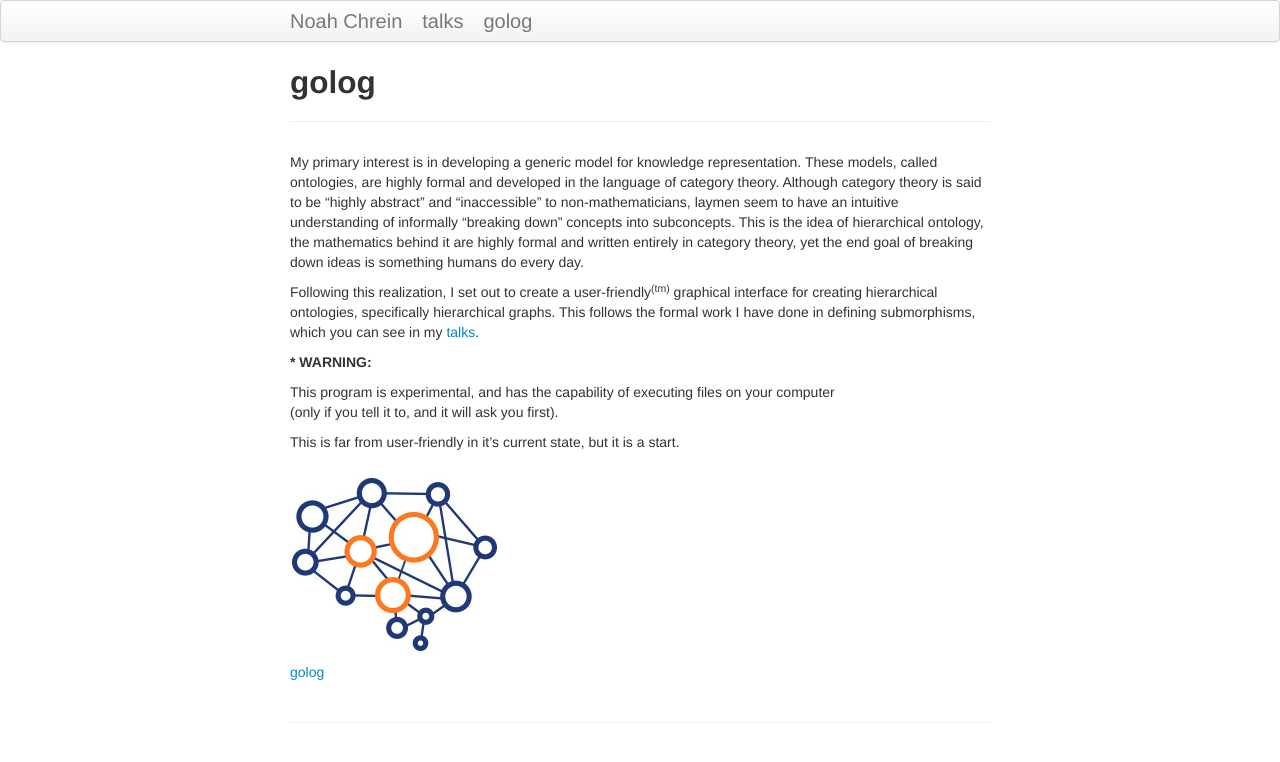
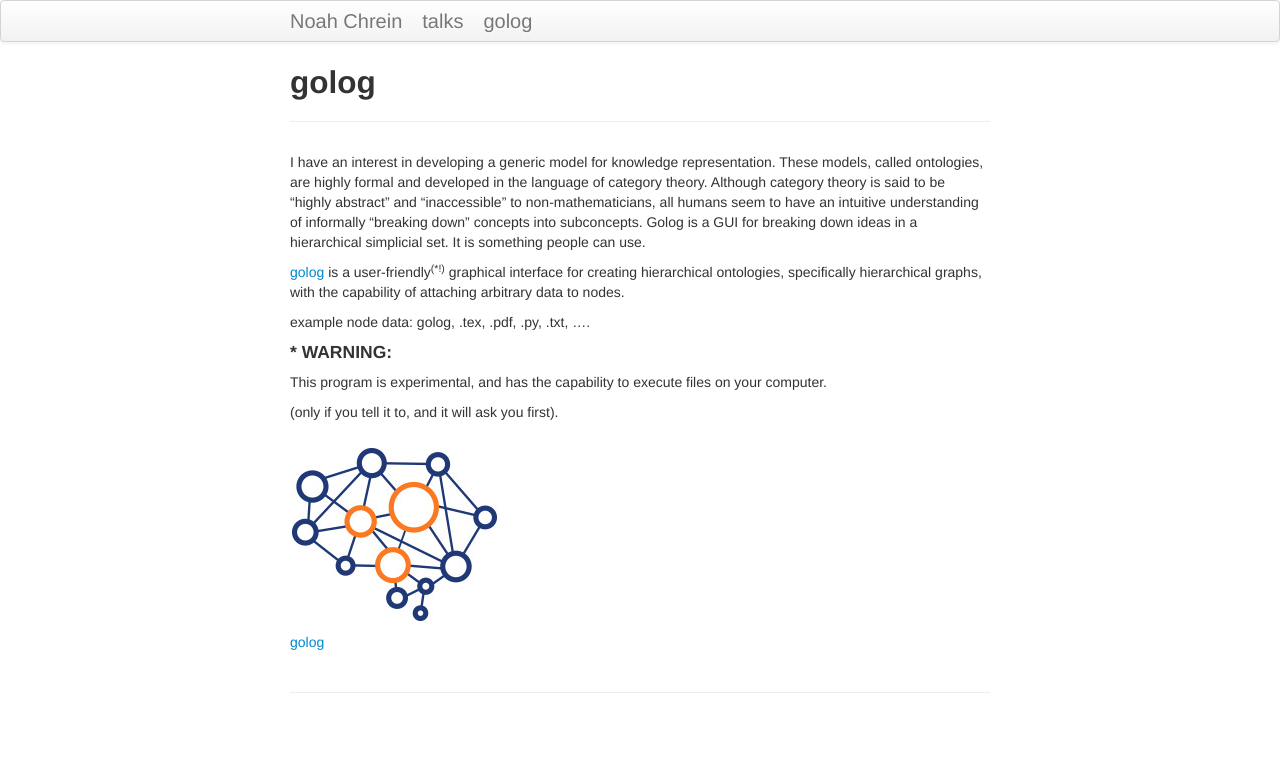
Before and after one commit to nchrein/nchrein.github.io, a Jekyll site: the page built from pages/golog.md, in a window 1280 px wide. Shown: the top 762 px of the page. Built offline with Jekyll 4.4.1, drawn with Linux system fonts in a browser that asks for light colours.

Commit message:
changes to golog

```diff
--- a/pages/golog.md
+++ b/pages/golog.md
@@ -2,15 +2,16 @@
 layout: page
 title: golog
 ---
-My primary interest is in developing a generic model for knowledge representation. These models, called ontologies, are highly formal and developed in the language of category theory. Although category theory is said to be "highly abstract" and "inaccessible" to non-mathematicians, laymen seem to have an intuitive understanding of informally "breaking down" concepts into subconcepts. This is the idea of hierarchical ontology, the mathematics behind it are highly formal and written entirely in category theory, yet the end goal of breaking down ideas is something humans do every day.
+I have an interest in developing a generic model for knowledge representation. These models, called ontologies, are highly formal and developed in the language of category theory. Although category theory is said to be "highly abstract" and "inaccessible" to non-mathematicians, all humans seem to have an intuitive understanding of informally "breaking down" concepts into subconcepts. Golog is a GUI for breaking down ideas in a hierarchical simplicial set. It is something people can use.
 
-Following this realization, I set out to create a user-friendly<sup>(tm)</sup> graphical interface for creating hierarchical ontologies, specifically hierarchical graphs. This follows the formal work I have done in defining submorphisms, which you can see in my [talks](./Talks.html).
+[golog](https://github.com/nopounch/golog) is a user-friendly<sup>(*!)</sup> graphical interface for creating hierarchical ontologies, specifically hierarchical graphs, with the capability of attaching arbitrary data to nodes.
 
-##### \* WARNING:
-This program is experimental, and has the capability of executing files on your computer
+example node data: golog, .tex, .pdf, .py, .txt, ....
+
+#### \* WARNING:
+This program is experimental, and has the capability to execute  files on your computer.
+
 (only if you tell it to, and it will ask you first).
-
-This is far from user-friendly in it's current state, but it is a start.
 
 <img src="..\assets\images\mind_golog.ico">
 [golog](https://github.com/nopounch/golog)
```
Also changed, not shown: index.md (+3 -4 lines).
